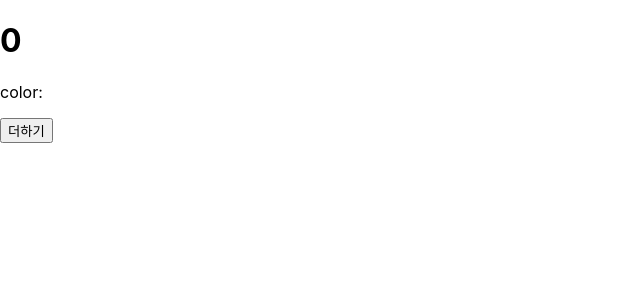
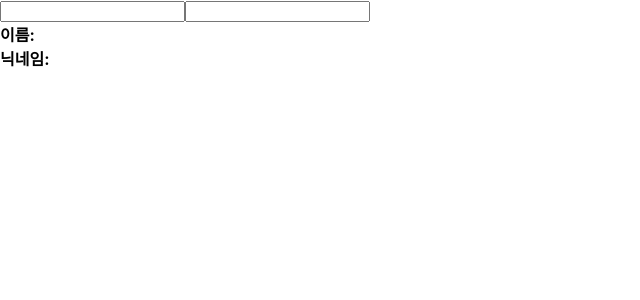
Before and after one commit to acogange/React_Study, a React (Create React App) app: page / in a window 1280 px wide. Shown: the top 300 px of the page, without its empty margins (0-640 px from the left). Built offline with nearby package versions, Linux system fonts and the light colour scheme.

Commit message:
chap 8, useState

```diff
--- a/src/App.js
+++ b/src/App.js
@@ -1,6 +1,7 @@
 
 import './App.css';
-import Counter from './component/chap3/Counter';
+//import Counter from './component/chap3/Counter';
+import Counter from './component/chap8/Counter';
 import MyComponent from './component/chap3/MyComponent';
 import Say from './component/chap3/Say';
 import ValidationSample from './component/chap5/ValidationSample';
@@ -9,21 +10,15 @@ import { render } from '@testing-library/react';
 import { Component } from 'react';
 import IterationSample from './component/chap6/IterationSample';
 import LifeCycleSample from './component/chap7/LifeCycleSample';
+import Info from './component/chap8/Info';
 
 class App extends Component {
   render() {
     return (
       // string: "" integer: {} 으로 props 전달
       //<MyComponent name="변백현" favoritNum={5}>웅잉</MyComponent>
-      //<Counter></Counter>
-      //<Say/>
-      //<ValidationSample/>
-      // <div>
-      // <ScrollBox ref={(ref)=>this.ScrollBox=ref}></ScrollBox>
-      // <button onClick={()=>this.ScrollBox.scrollToBottom()}>go to bottom</button>
-      // </div>
-      //<IterationSample></IterationSample>
-      <LifeCycleSample/>
+      //<Counter/>
+      <Info/>
     );
   }
 }
--- /dev/null
+++ b/src/component/chap8/Counter.js
@@ -0,0 +1,17 @@
+import { Component, useState } from "react";
+const Counter =()=>{
+    const [value, setValue]=useState(0);
+
+    return(
+        <div>
+            <p>
+                현재 카운터 값은 <b>{value}</b>입니다.
+            </p>
+            <button onClick={()=>setValue(value+1)}>+1</button>
+            <button onClick={()=>setValue(value-1)}>-1</button>
+
+        </div>
+    )
+}
+
+export default Counter;
--- /dev/null
+++ b/src/component/chap8/Info.js
@@ -0,0 +1,31 @@
+import React, { useState } from "react";
+
+const Info=()=>{
+    const [name,setName]=useState('');
+    const [nickname, setNickname]=useState('');
+
+    const onChangeName=e=>{
+        setName(e.target.value);
+    }
+    const onChangeNickname=e=>{
+        setNickname(e.target.value);
+    }
+
+    return (
+        <>
+            <div>
+                <input value={name} onChange={onChangeName}></input>
+                <input value={nickname} onChange={onChangeNickname}></input>
+            </div>
+            <div>
+                <div>
+                    <b>이름:</b>{name}
+                </div>
+                <div>
+                    <b>닉네임:</b>{nickname}
+                </div>
+            </div>
+        </>
+    )
+}
+export default Info;
```
